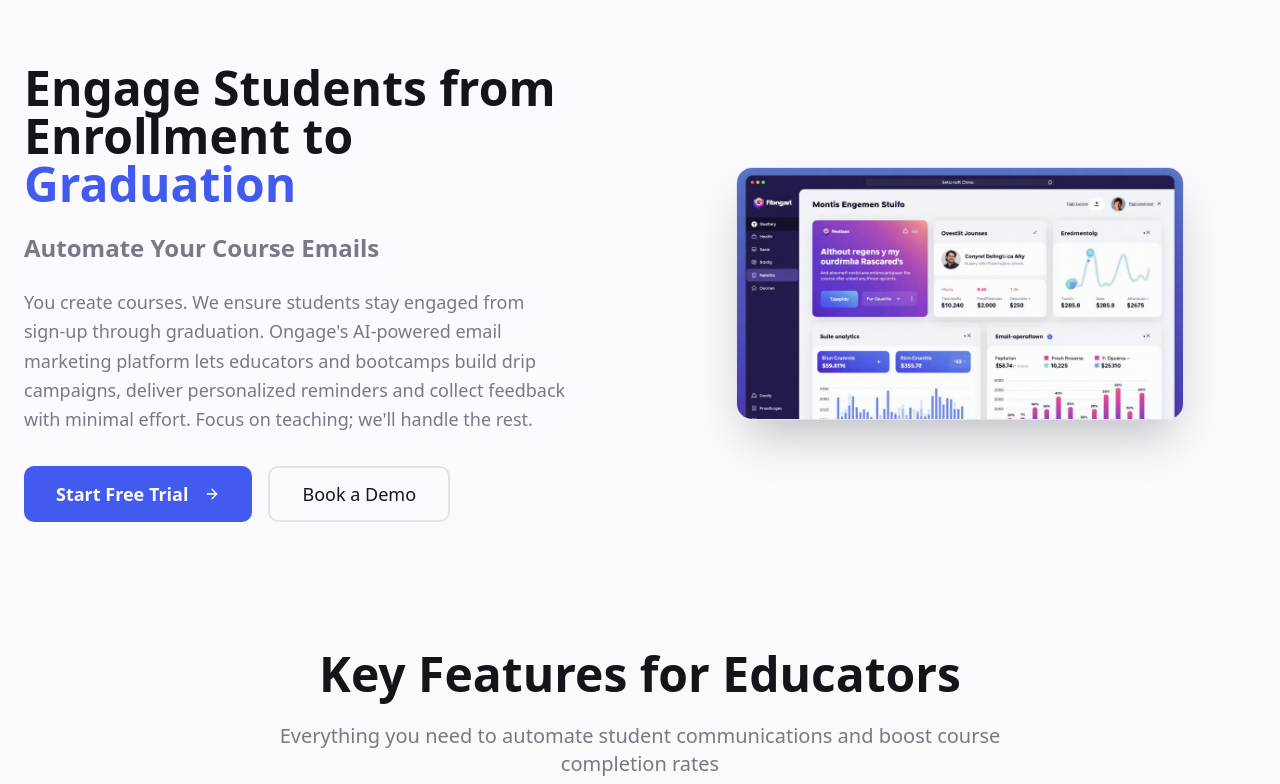
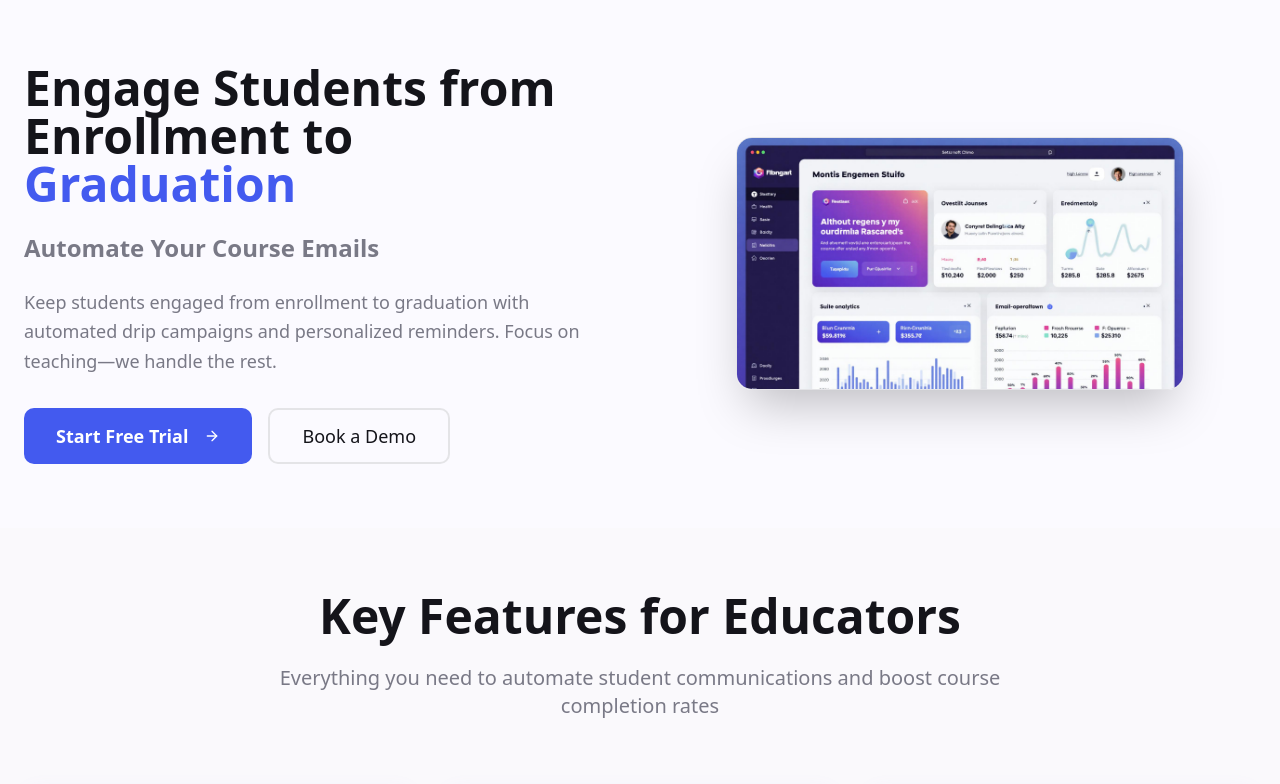
Before and after one commit to tanyarofman/ongage-landing-pages-6-pages, a React (Vite) app: page /educators in a window 1280 px wide. Shown: the top 784 px of the page. Built offline with nearby package versions, Linux system fonts and the light colour scheme.

Commit message:
Refactor educators page text
Rephrased and reduced the introductory text on the educators page to be more concise.

```diff
--- a/src/components/educators/Hero.tsx
+++ b/src/components/educators/Hero.tsx
@@ -19,10 +19,8 @@ const Hero = () => {
             </h2>
 
             <p className="text-lg text-muted-foreground mb-8 leading-relaxed">
-              You create courses. We ensure students stay engaged from sign‑up through graduation.
-              Ongage's AI‑powered email marketing platform lets educators and bootcamps build drip
-              campaigns, deliver personalized reminders and collect feedback with minimal effort.
-              Focus on teaching; we'll handle the rest.
+              Keep students engaged from enrollment to graduation with automated drip campaigns
+              and personalized reminders. Focus on teaching—we handle the rest.
             </p>
 
             <div className="flex flex-col sm:flex-row gap-4">
```
